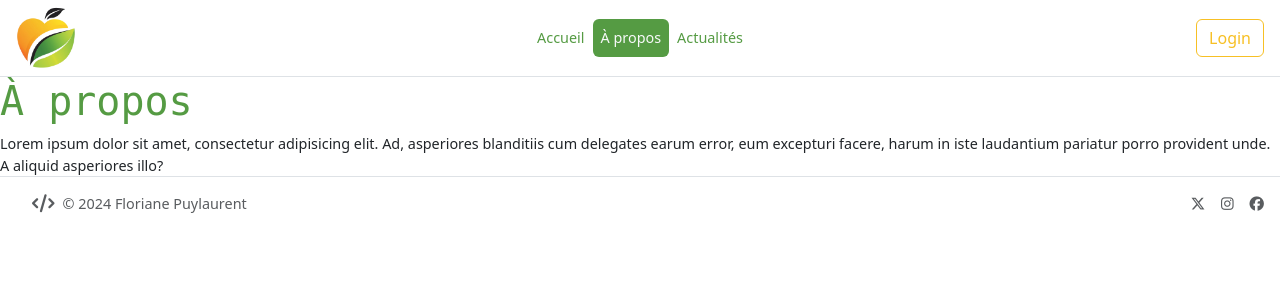
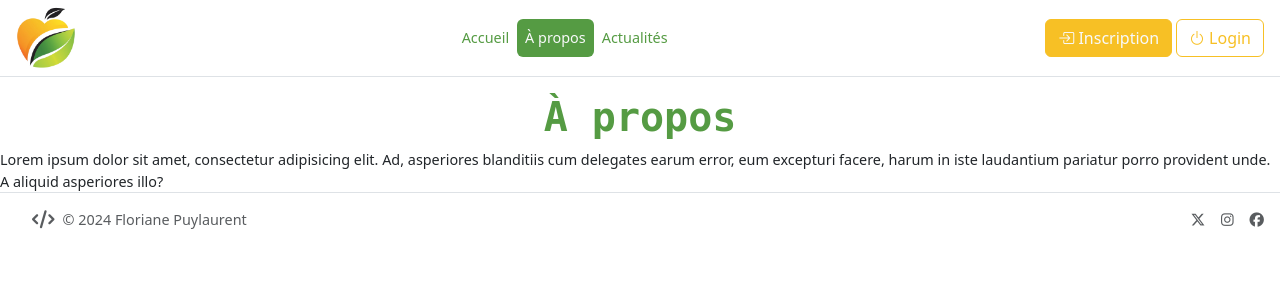
Before and after one commit to FlorianePuy/NutriTrendz, a PHP site: page /a_propos.php in a window 1280 px wide. Shown: the top 300 px of the page. Run offline with PHP 8.4, Linux system fonts and the light colour scheme; some libraries are stand-ins or nearby versions.

Commit message:
(fix):Uniformité des titres sur les pages

```diff
--- a/a_propos.php
+++ b/a_propos.php
@@ -2,7 +2,7 @@
     require_once __DIR__.'/app/mainMenu.php';
     require_once __DIR__.'/templates/header.php';
 ?>
-<h1>À propos</h1>
+<h1 class="fw-bold text-center mt-3">À propos</h1>
     Lorem ipsum dolor sit amet, consectetur adipisicing elit. Ad, asperiores blanditiis cum delegates earum error, eum excepturi facere, harum in iste laudantium pariatur porro provident unde. A aliquid asperiores illo?
 <?php
     require_once __DIR__.'/templates/footer.php';
--- a/actualites.php
+++ b/actualites.php
@@ -7,7 +7,7 @@
 
     $articles=getArticles($pdo);
 ?>
-<h1 class="text-center fw-bold">Toute les Actualités</h1>
+<h1 class="text-center fw-bold mt-3">Toute les Actualités</h1>
     <section class="card-deck container-fluid row g-4 d-flex justify-content-center mb-3">
         <?php foreach ($articles as $key=>$article) {
             require __DIR__ . '/templates/articles_part.php';
--- a/inscription.php
+++ b/inscription.php
@@ -3,7 +3,8 @@
     require_once __DIR__.'/templates/header.php';
 ?>
 
-<div class="container d-flex flex-column">
+<div class="container d-flex flex-column mt-3">
+    <h1 class="fw-bold">Inscription</h1>
     <form class="p-4 d-flex flex-column">
             <label class="form-label mb-3">Prénom
                 <input type="text" class="form-control">
--- a/templates/header.php
+++ b/templates/header.php
@@ -48,7 +48,14 @@ border-bottom">
             </a>
             <?php } ?>
         <?php }else { ?>
-            <a href="login.php" type="button" class="btn btn-outline-warning me-2">Login</a>
+            <a href="inscription.php" type="button" class="btn btn-warning text-light">
+                <i class="bi bi-box-arrow-in-right"></i>
+                Inscription
+            </a>
+            <a href="login.php" type="button" class="btn btn-outline-warning me-2">
+                <i class="bi bi-power"></i>
+                Login
+            </a>
         <?php } ?>
     </div>
 </header>
```
